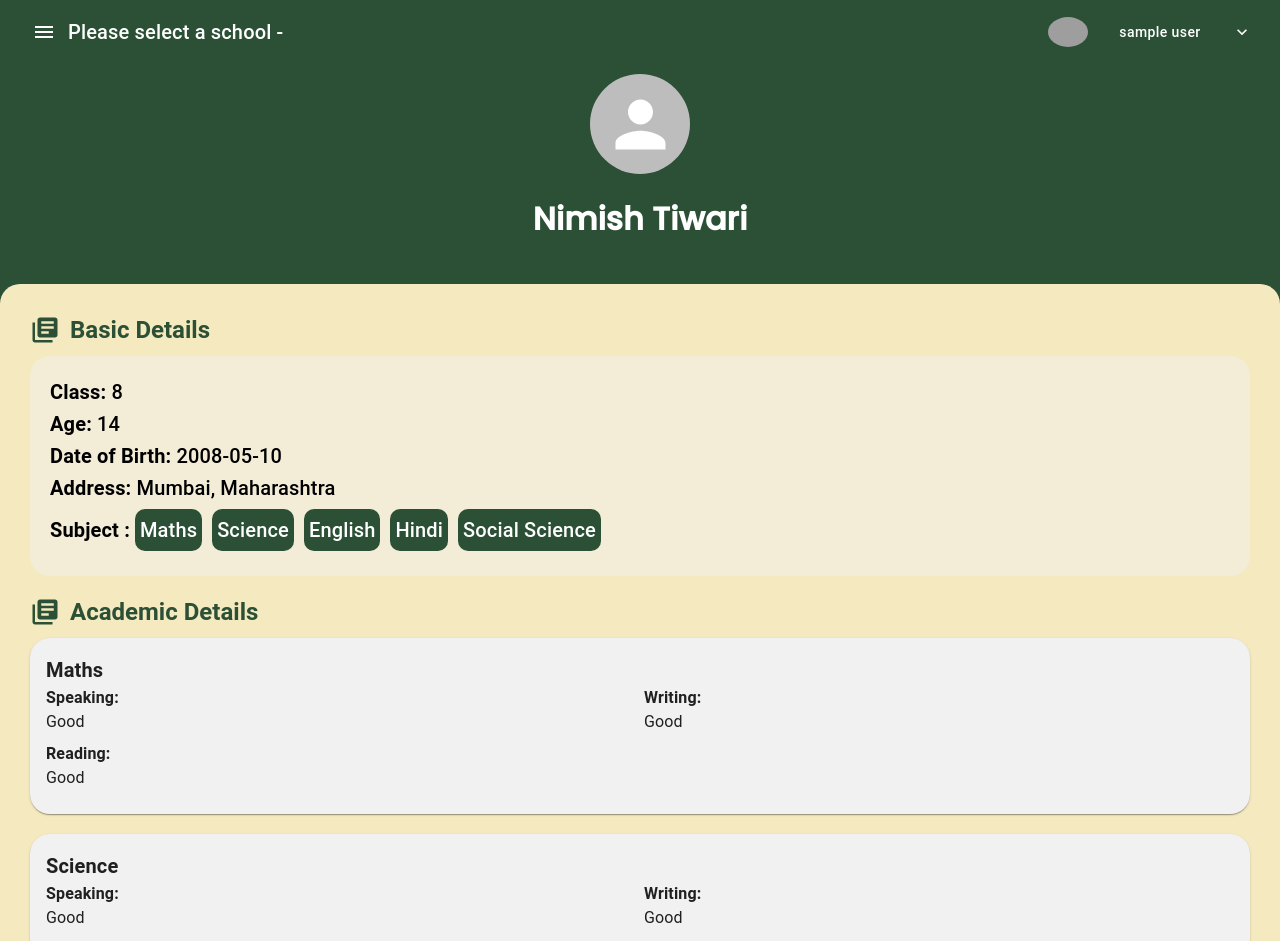
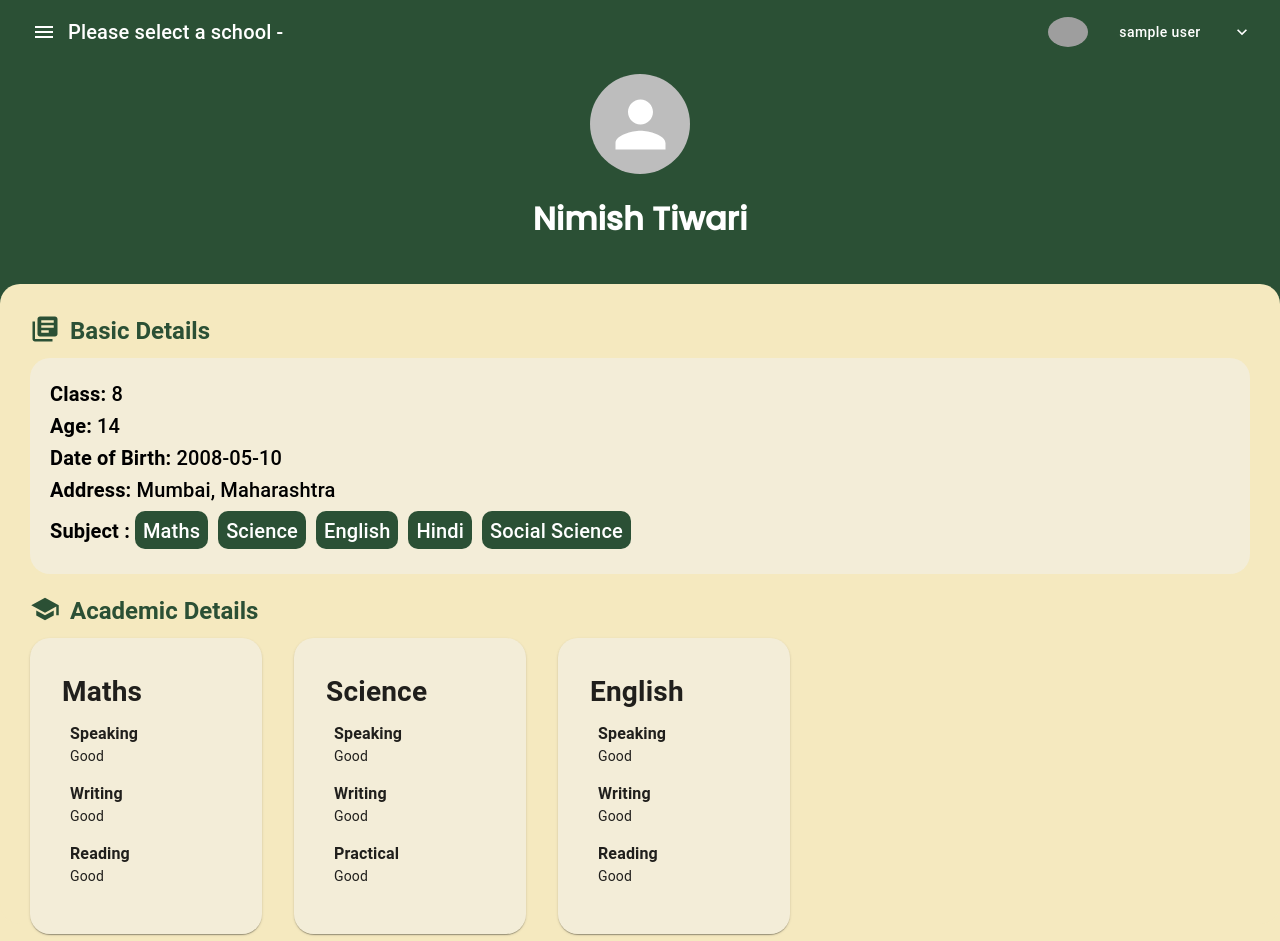
Before and after one commit to Signal-School/signal-school-frontend, a React (Create React App) app: page /student/student-detail/1 in a window 1280 px wide. Shown: the top 941 px of the page. Built offline with nearby package versions, Linux system fonts and the light colour scheme; no server answers; sample sign-in values are in the browser's storage; grey boxes are pictures that could not be loaded.

Commit message:
Student Detail Page modifications

```diff
--- a/src/App.css
+++ b/src/App.css
@@ -29,3 +29,10 @@
 .small {
   font-size: 0.75rem;
 }
+
+@media (max-width: 800px) {
+  .flex-container{
+    flex-direction: column;
+    justify-content: center;
+  }
+}
--- a/src/components/Student/AcademicDetails.js
+++ b/src/components/Student/AcademicDetails.js
@@ -1,33 +1,35 @@
-import { Typography, Card, CardContent, Grid } from "@mui/material";
+import { Typography, Card, CardContent, Grid,Box } from "@mui/material";
 import React from "react";
-
+import '../../App.css';
 const AcademicDetails = ({ academicData }) => {
     const cardStyle = {
-        backgroundColor: '#f1f1f1',
+        backgroundColor: '#f1f1f180',
         borderRadius: '20px',
         marginBottom: '20px',
+        padding: '1rem',
+        paddingBottom: '0rem'
     };
 
     return (
-        <div>
+        <div className="flex-container" style={{backgroundColor: '#F5E9BF',display:'flex',flexDirection:'row',flexWrap:'wrap'}} >
             {Object.keys(academicData[0]).map((subject, index) => (
-                <Card key={index} style={cardStyle}>
+                <Card key={index} style={cardStyle} sx={{display:'flex',width: "200px",marginRight:'2rem'}}>
                     <CardContent>
-                        <Typography variant="h6" component="h6" style={{ fontWeight: 'bold' }}>
+                        <Typography variant="h6" component="h6" style={{ fontWeight: 'bold',fontSize:'1.75rem' }}>
                             {subject}
                         </Typography>
-                        <Grid container spacing={1}>
+                        <Box sx={{padding:'0.5rem'}}>
                             {Object.keys(academicData[0][subject]).map((category, categoryIndex) => (
-                                <Grid item xs={6} key={categoryIndex}>
+                                <Box  style={{display:'flex',flexDirection:'column'}}  >
                                     <Typography variant="body1" style={{ fontWeight: 'bold' }}>
-                                        {category}:
+                                        {category}
                                     </Typography>
-                                    <Typography variant="body1">
+                                    <Typography variant="body2" style={{marginBottom:'1rem'}}>
                                         {academicData[0][subject][category]}
                                     </Typography>
-                                </Grid>
+                                </Box>
                             ))}
-                        </Grid>
+                        </Box>
                     </CardContent>
                 </Card>
             ))}
--- a/src/components/Student/StudentBasicData.js
+++ b/src/components/Student/StudentBasicData.js
@@ -24,7 +24,7 @@ const StudentBasicDetails = ({ student }) => {
                 student.subjects.map((subject, index) => {
                     return (
                         <span key={index}
-                        style={{ backgroundColor: '#2B5035', color: '#FFFFFF', borderRadius: '10px', padding: '5px', margin: '5px', textAlign: 'center', display: 'inline-block' }}
+                        style={{ backgroundColor: '#2B5035', color: '#FFFFFF', borderRadius: '10px', padding: '0.25rem 0.5rem 0.1rem 0.5rem', margin: '5px', textAlign: 'center', display: 'inline-block' }}
                         >{subject}</span>
                     )
                 })
--- a/src/pages/StudentDetail.js
+++ b/src/pages/StudentDetail.js
@@ -4,6 +4,7 @@ import React from "react";
 import { useParams } from "react-router";
 import StudentBasicDetails from "../components/Student/StudentBasicData";
 import LibraryBooksIcon from '@mui/icons-material/LibraryBooks';
+import SchoolIcon from '@mui/icons-material/School';
 import AcademicDetails from "../components/Student/AcademicDetails";
 
 const StudentDetail = () => {
@@ -44,16 +45,16 @@ const StudentDetail = () => {
                 <h1 style={{color: '#FFFFFF', }}>{student.name}</h1>
                </div>
             </Box>
-            <Box sx={{backgroundColor: '#F5E9BF', borderRadius: '20px', height: '70vh', marginTop: '-20px', padding: '30px'}}>
+            <Box sx={{backgroundColor: '#F5E9BF', borderRadius: '20px', height: '70vh', marginTop: '-20px', padding: '30px',paddingBottom:'50px'}}>
                 <div>
                     <div style={{display: 'flex', alignItems: 'center', marginBottom: '10px'}}>
-                    <LibraryBooksIcon sx={{color: '#2B5035', fontSize: '30px'}}></LibraryBooksIcon>
+                    <LibraryBooksIcon sx={{color: '#2B5035', fontSize: '30px',marginBottom:'0.25rem'}}></LibraryBooksIcon>
                     <Typography variant="h5" component="h5" style={{color: '#2B5035', fontWeight: 'bold', marginLeft: '10px'}}>Basic Details</Typography>                    </div>
                     <StudentBasicDetails student={student} />
                 </div>
                 <div style={{marginTop: '20px'}}>
                     <div style={{display: 'flex', alignItems: 'center', marginBottom: '10px'}}>
-                    <LibraryBooksIcon sx={{color: '#2B5035', fontSize: '30px'}}></LibraryBooksIcon>
+                    <SchoolIcon sx={{color: '#2B5035', fontSize: '30px',marginBottom:'0.25rem'}}></SchoolIcon>
                     <Typography variant="h5" component="h5" style={{color: '#2B5035', fontWeight: 'bold', marginLeft: '10px'}}>Academic Details</Typography>                    </div>
                     <AcademicDetails academicData={AcademicData} />
                 </div>
```
